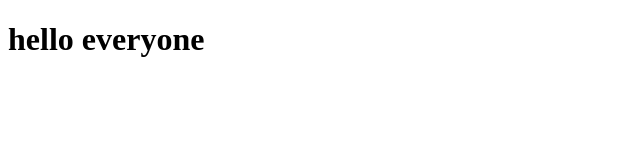
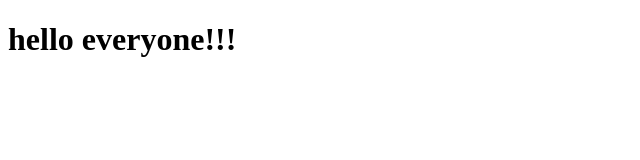
Before and after one commit to victoriamitsu28/repo-test-1, a plain HTML site: page index.html in a window 1280 px wide. Shown: the full height of the page, 0-640 px from the left. Drawn offline with Linux system fonts and the light colour scheme.

Commit message:
Add tanda seru

```diff
--- a/index.html
+++ b/index.html
@@ -6,6 +6,6 @@
     <title>Document</title>
 </head>
 <body>
-    <h1>hello everyone</h1>
+    <h1>hello everyone!!!</h1>
 </body>
 </html>
```
